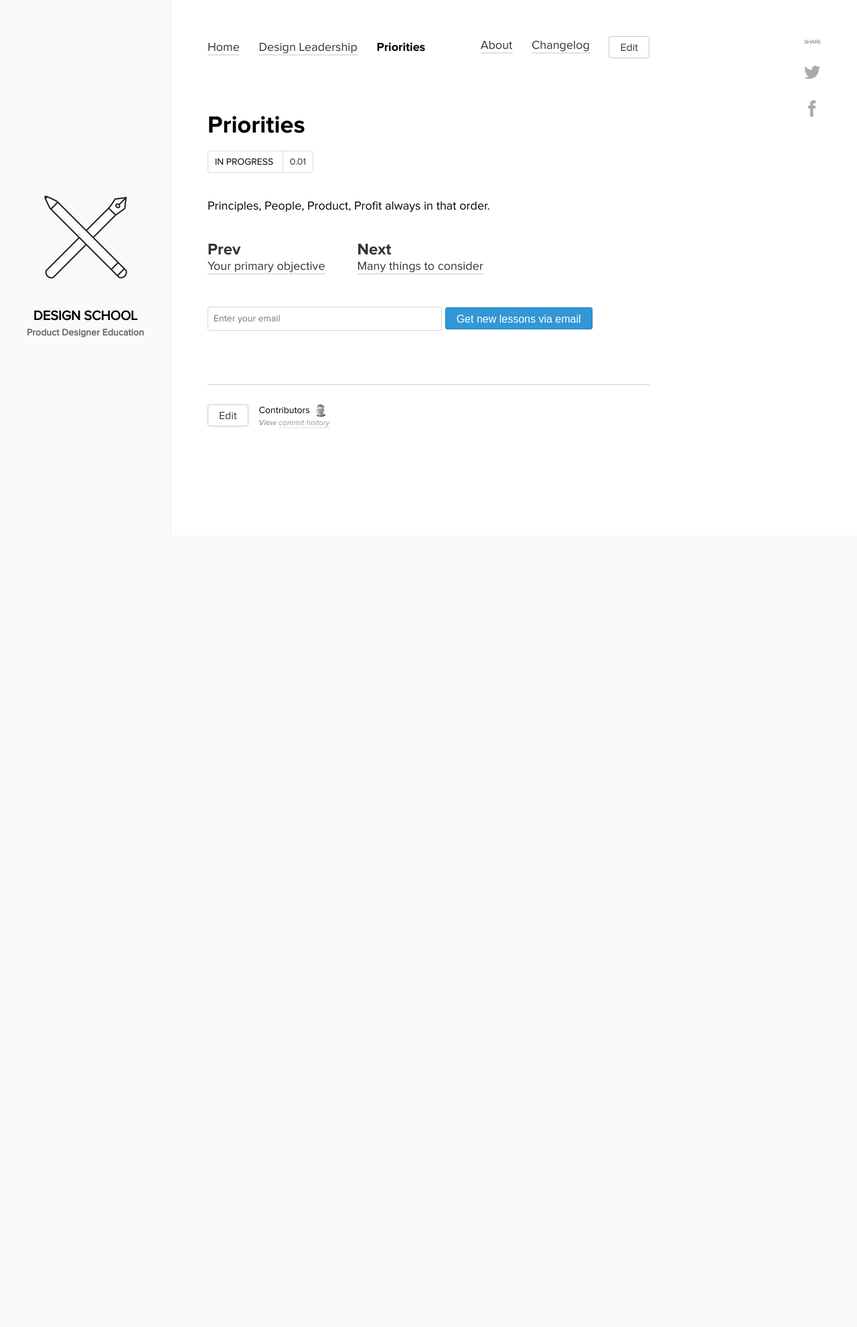
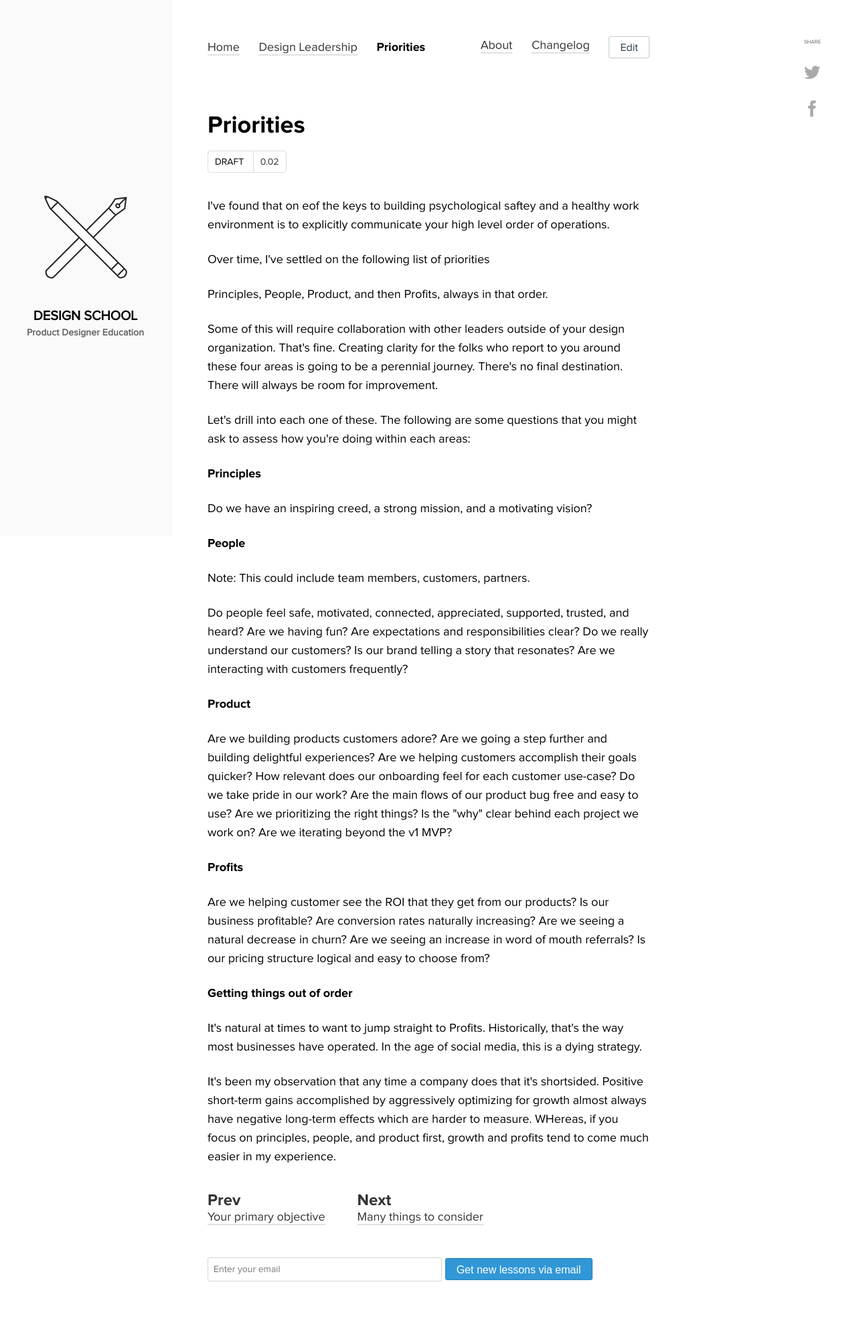
Before and after one commit to davemart-in/designschool, a PHP site: page /leadership/priorities/ in a window 1280 px wide. Shown: the top 1982 px of the page at 67% size. Before the commit the page ends 638 px from the top, so only its background shows below. Run offline with PHP 8.4, Linux system fonts and the light colour scheme.

Commit message:
Added priorities draft lesson

```diff
--- a/data/courses.php
+++ b/data/courses.php
@@ -122,9 +122,9 @@ $data["leadership"] = [
 	"priorities"=>[
 		"href"=>"/priorities/",
 		"section"=>"intro",
-		"status"=>"progress",
+		"status"=>"draft",
 		"title"=>"Priorities",
-		"version"=>"0.01"
+		"version"=>"0.02"
 	],
 	"consider"=>[
 		"href"=>"/consider/",
--- a/leadership/objective/index.php
+++ b/leadership/objective/index.php
@@ -49,7 +49,7 @@
 			<p>On a regular basis, designers should be expected to present the progress they've made with their portfolio quality work.</p>
 			<p>This does a couple of things. First it helps the designer assemble a portfolio of the best work that they completed while working with you. This portfolio can help express their value both internally as well as externally when they decide to move on. The second benefit is that by setting a clear expectation around producing PQW, the product you're designing will naturally be more polished.</p>
 			<p><strong>On time</strong></p>
-			<p>Design plays a critical role in software development. When your team commits to delivering something on a specific date, you should do everything within your power to meet that commitment. Much of the work that a design team does is front loaded at the beginning of projects. When design doesn't meet their commitments, everything else in the project slips. In software development all time lines are basically just guesses. That said, when you do commit to something, you should do your very best to deliver your work on time.</p>
+			<p>Design plays a critical role in software development. When your team commits to delivering something on a specific date, you should do everything within your power to meet that commitment. Much of the work that a design team does is front loaded at the beginning of projects. When design doesn't meet their commitments, everything else in the project slips. In software development all timelines are basically just guesses. That said, when you do commit to something, you should do your very best to deliver your work on time.</p>
 		</article>
 		<?php
 		include $_SERVER['DOCUMENT_ROOT'] . '/_nextprev.php';
--- a/leadership/priorities/index.php
+++ b/leadership/priorities/index.php
@@ -28,7 +28,23 @@
 				include $_SERVER['DOCUMENT_ROOT'] . '/_progress.php';
 				?>
 			</hgroup>
-			<p>Principles, People, Product, Profit always in that order.</p>
+			<p>I've found that on eof the keys to building psychological saftey and a healthy work environment is to explicitly communicate your high level order of operations.</p>
+			<p>Over time, I've settled on the following list of priorities</p>
+			<p>Principles, People, Product, and then Profits, always in that order.</p>
+			<p>Some of this will require collaboration with other leaders outside of your design organization. That's fine. Creating clarity for the folks who report to you around these four areas is going to be a perennial journey. There's no final destination. There will always be room for improvement.</p>
+			<p>Let's drill into each one of these. The following are some questions that you might ask to assess how you're doing within each areas:</p>
+			<p><strong>Principles</strong></p>
+			<p>Do we have an inspiring creed, a strong mission, and a motivating vision?</p>
+			<p><strong>People</strong></p>
+			<p>Note: This could include team members, customers, partners.</p>
+			<p>Do people feel safe, motivated, connected, appreciated, supported, trusted, and heard? Are we having fun? Are expectations and responsibilities clear? Do we really understand our customers? Is our brand telling a story that resonates? Are we interacting with customers frequently?</p>
+			<p><strong>Product</strong></p>
+			<p>Are we building products customers adore? Are we going a step further and building delightful experiences? Are we helping customers accomplish their goals quicker? How relevant does our onboarding feel for each customer use-case? Do we take pride in our work? Are the main flows of our product bug free and easy to use? Are we prioritizing the right things? Is the "why" clear behind each project we work on? Are we iterating beyond the v1 MVP?</p>
+			<p><strong>Profits</strong></p>
+			<p>Are we helping customer see the ROI that they get from our products? Is our business profitable? Are conversion rates naturally increasing? Are we seeing a natural decrease in churn? Are we seeing an increase in word of mouth referrals? Is our pricing structure logical and easy to choose from?</p>
+			<p><strong>Getting things out of order</strong></p>
+			<p>It's natural at times to want to jump straight to Profits. Historically, that's the way most businesses have operated. In the age of social media, this is a dying strategy. </p>
+			<p>It's been my observation that any time a company does that it's shortsided. Positive short-term gains accomplished by aggressively optimizing for growth almost always have negative long-term effects which are harder to measure. WHereas, if you focus on principles, people, and product first, growth and profits tend to come much easier in my experience.</p>
 		</article>
 		<?php
 		include $_SERVER['DOCUMENT_ROOT'] . '/_nextprev.php';
```
Also changed, not shown: changelog/index.php (+9 -0 lines).
